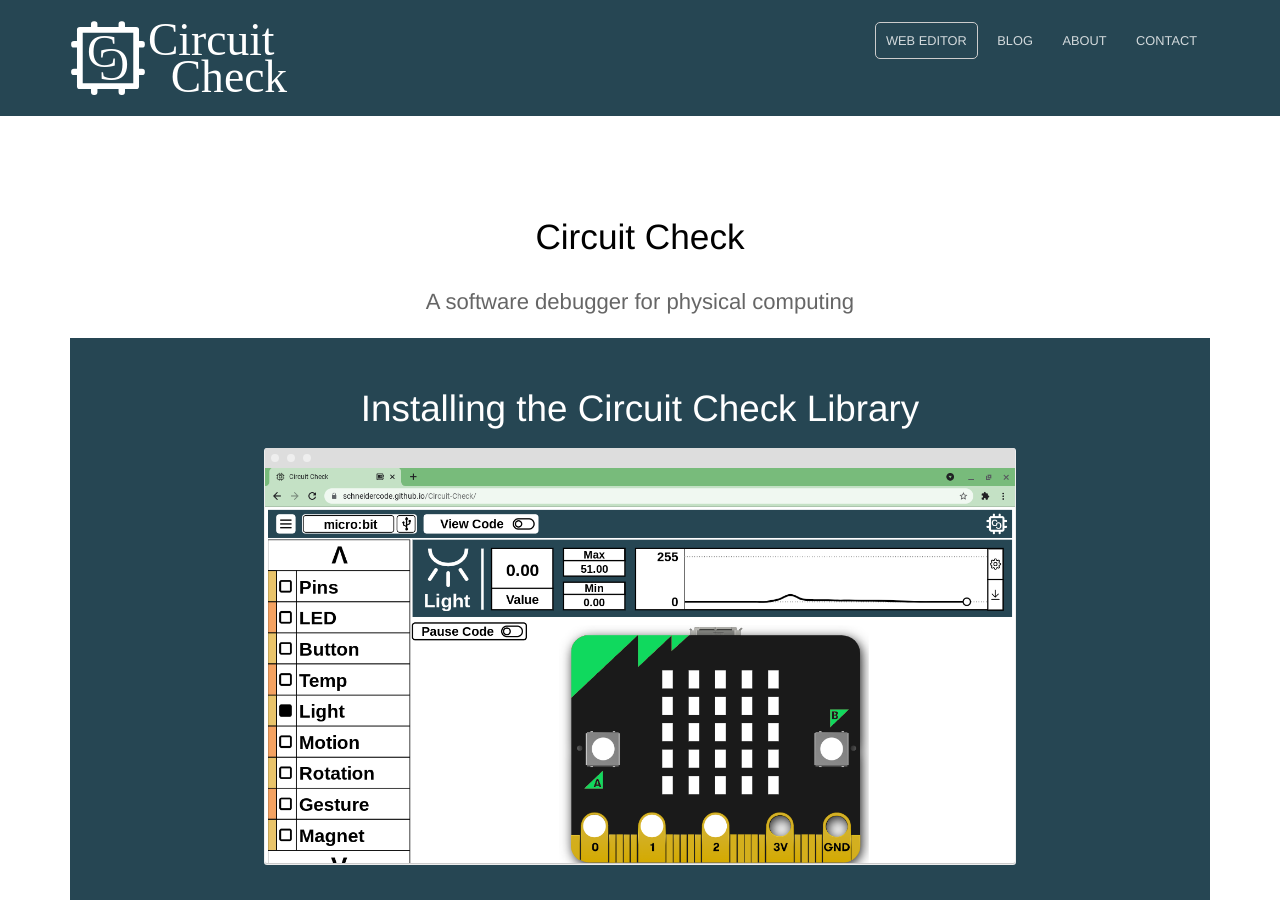
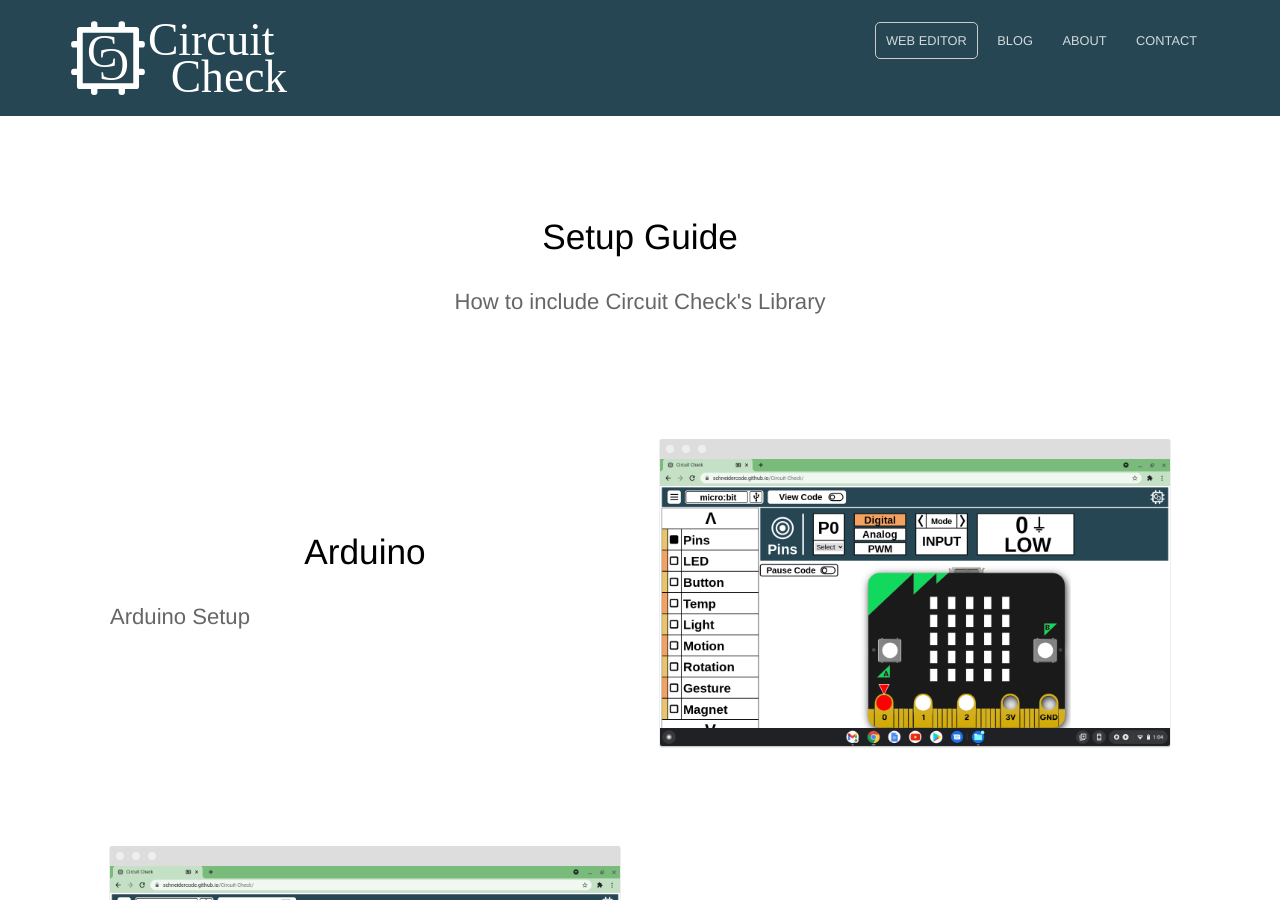
Before and after one commit to SchneiderCode/Circuit-Check-Web, a Jekyll site: the page built from setup.html, in a window 1280 px wide and 900 px high. Built offline with Jekyll 4.4.1, drawn with Linux system fonts in a browser that asks for light colours.

Commit message:
Update setup.html

```diff
--- a/setup.html
+++ b/setup.html
@@ -1,16 +1,7 @@
 ---
-title: Circuit Check
-description: A software debugger for physical computing
+title: Setup Guide
+description: How to include Circuit Check's Library
 ---
-<section class="hero">
-	<div class="text-container">
-		<h1 class="editable">Installing the Circuit Check Library</h1>
-		<br>
-		<div>
-			<img src="{{ site.baseurl }}/images/CC_Light Sensor.png" alt="Screenshot" class="screenshot editable" /> <!-- Switch to youtube video -->
-		</div>
-	</div>
-</section>
 
 <div class="content">
 	<section>
```
